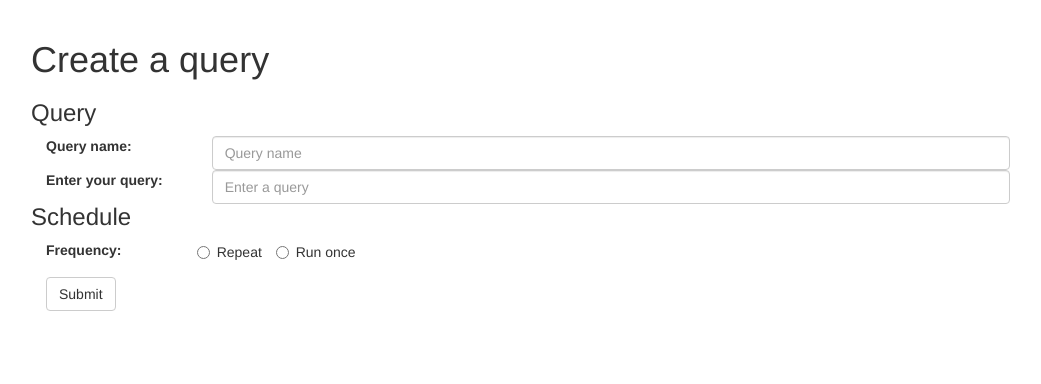
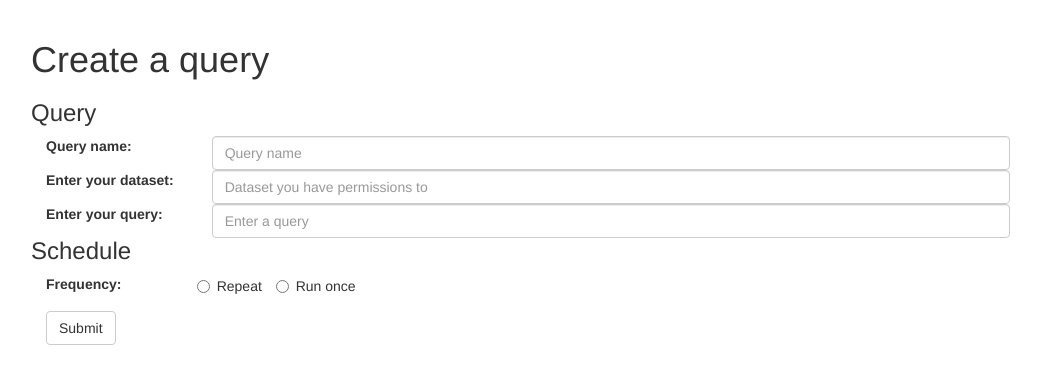
Before and after one commit to BigQueryManager/bigquerymgr, a Django app: page /query/build/ in a window 1280 px wide. Shown: the part 52-436 px from the top of the page, without its empty margins (112-1153 px from the left). Run offline with Django 3.2, Linux system fonts and the light colour scheme; the visitor is signed in with stand-in values (Sample User, id 1); some libraries are stand-ins or nearby versions.

Commit message:
Editing the scheduler form

```diff
--- a/guery_manager/queries/models.py
+++ b/guery_manager/queries/models.py
@@ -4,6 +4,7 @@ from django.contrib.auth.models import User
 
 class Queries(models.Model):
     name = models.CharField(max_length=100)
+    dataset = models.CharField(max_length=255, null=True)
     query_text = models.CharField(max_length=255)
     schedule = models.CharField(max_length=255)
     last_run = models.DateTimeField(null=True, blank=True)
--- a/guery_manager/queries/templates/queries/builder.html
+++ b/guery_manager/queries/templates/queries/builder.html
@@ -15,6 +15,13 @@
           <label class="control-label col-sm-2" for="name">Query name:</label>
           <div class="col-sm-10">
             <input type="textarea" class="form-control" id="name" placeholder="Query name" name="name">
+          </div>
+        </div>
+
+        <div class="form-group">
+          <label class="control-label col-sm-2" for="dataset">Enter your dataset:</label>
+          <div class="col-sm-10">
+            <input type="textarea" class="form-control" id="dataset" placeholder="Dataset you have permissions to" name="dataset">
           </div>
         </div>
 
--- a/guery_manager/queries/views.py
+++ b/guery_manager/queries/views.py
@@ -6,6 +6,7 @@ from django.contrib.auth.mixins import LoginRequiredMixin
 from django.views.generic import CreateView
 from django.views.generic.edit import UpdateView
 from django.shortcuts import redirect
+from crontab import CronTab
 
 
 class CreateNewQuery(LoginRequiredMixin, CreateView):
@@ -18,23 +19,36 @@ class CreateNewQuery(LoginRequiredMixin, CreateView):
 
     def post(self, request):
         """Form post method."""
-        # self.object = self.get_object()
         user = request.user
-        data = request.POST
+
+        import pdb; pdb.set_trace()
+
         form_info = request.body.decode('utf-8')
-        # b'csrfmiddlewaretoken=xdThXZPYamoDKkh9YO9eZBVokfsGXhe30ctVB7s2gdI8OkrsYJThfd5lS3hXKVYo&query=test&schedule=repeat&start-on=2017-07-11+04%3A20&tuesday=true&thursday=true'
-        # if data['username'] and data['email']:
-        #     user.username = data['username']
-        #     user.email = data['email']
-        #     user.first_name = data['first_name']
-        #     user.last_name = data['last_name']
-        #     user.imagerprofile.age = data['age']
-        #     user.imagerprofile.job = data['job']
-        #     user.imagerprofile.website = data['website']
-        #     user.save()
-        #     user.imagerprofile.save()
-        #     return HttpResponseRedirect(self.get_success_url())
-        # return self.render_to_response(self.get_context_data(**kwargs))
+        new_query = Queries()
+        new_query.name = form_info.split('name=')[1].split('&')[0]
+        new_query.dataset = form_info.split('dataset=')[1].split('&')[0]
+        new_query.query_text = form_info.split('query=')[1].split('&')[0]
+        frequency = form_info.split('schedule=')[1].split('&')[0]
+        start_on = form_info.split('start-on=')[1].split('&')[0]
+        year = start_on[:4]
+        month = start_on[5:7]
+        day = start_on[8:10]
+        hour = start_on[11:13]
+        minute = start_on[16:18]
+
+        cron_cmd = './manage.py runscript run_big_query --script-args "{}" "{}"'.format(new_query.dataset, new_query.query_text)
+
+        the_cron = CronTab()
+        new_job = the_cron.new(command=cron_cmd)
+
+        if frequency == 'repeat':
+            pass
+        elif frequency == 'run-once':
+            new_query.schedule = 'Run at {}:{} on {}/{}/{}'.format(hour, minute, month, day, year)
+
+        the_cron.write()
+        new_query.save()
+        return redirect("/")
 
 
 class UpdateQuerySchedule(LoginRequiredMixin, UpdateView):
```
